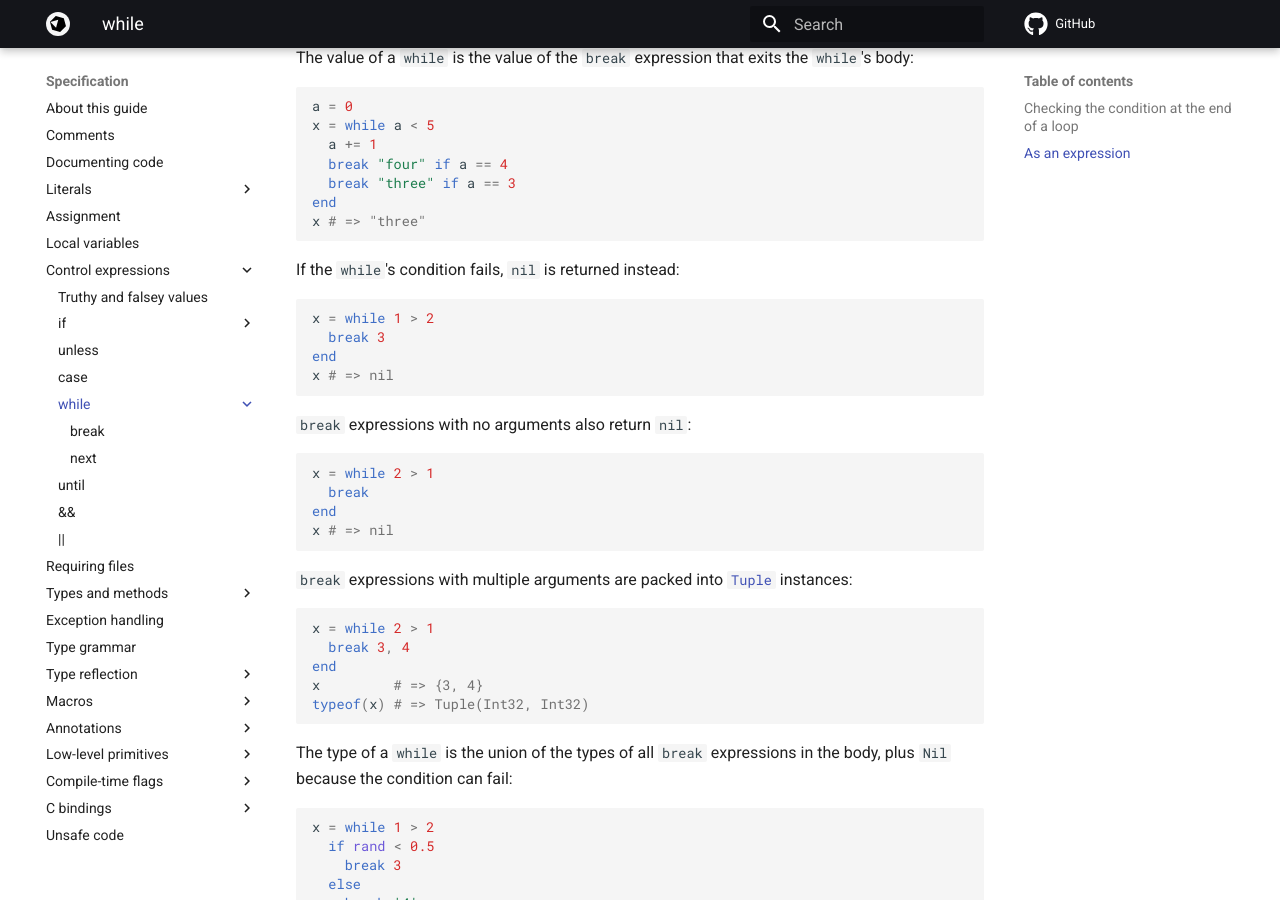
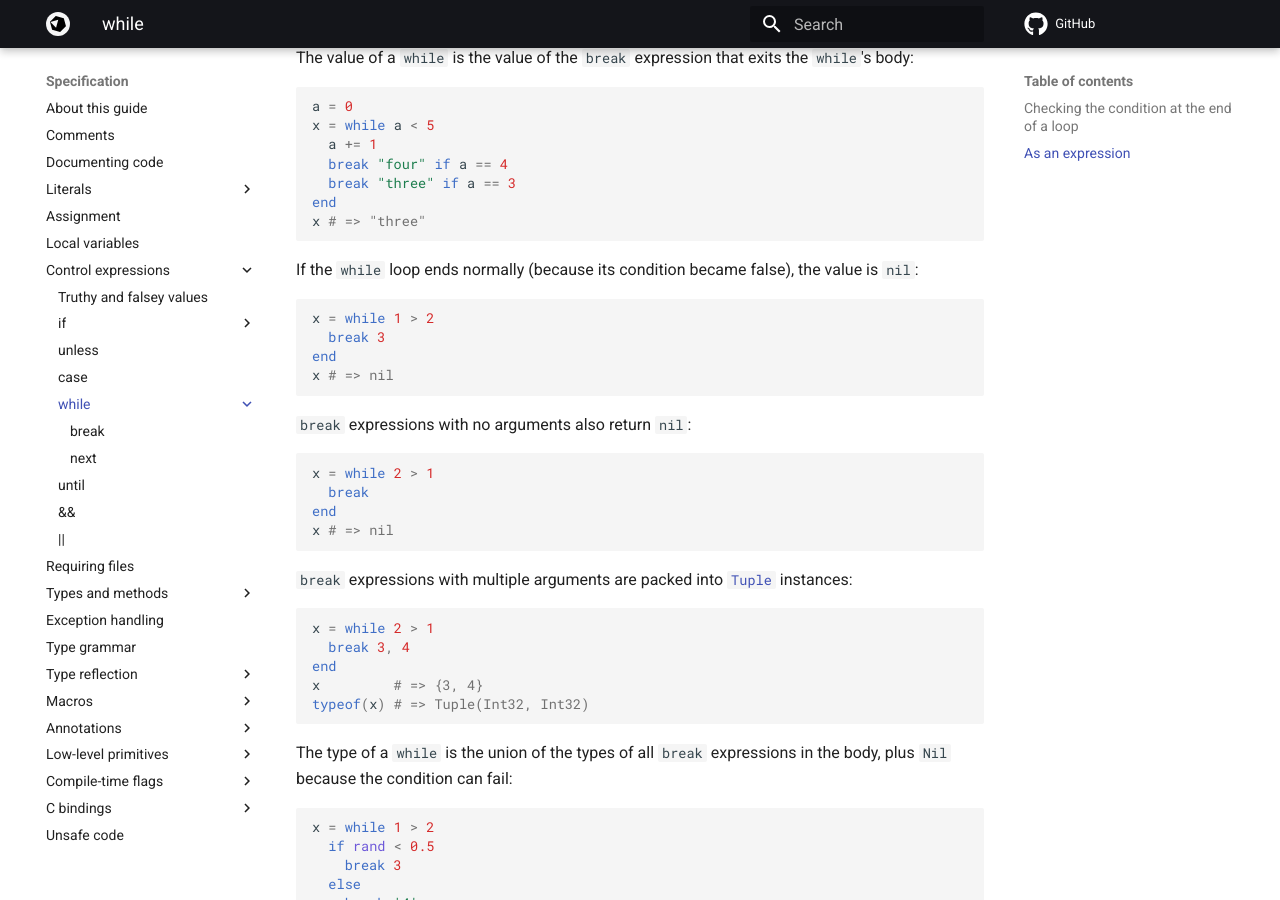
Before and after one commit to crystal-lang/crystal-book, an MkDocs documentation site: the page built from docs/syntax_and_semantics/while.md, in a window 1280 px wide and 900 px high, scrolled down 1245 px. Built offline with MkDocs 1.6.1 and Material for MkDocs 9.7.7, drawn with Linux system fonts in a browser that asks for light colours; nearby versions of some CDN libraries; library files that are not in the unit come from our copies; comment, search, counter and statistics services are not loaded.

Commit message:
Update docs/syntax_and_semantics/while.md
Co-authored-by: Oleh Prypin <oleh@pryp.in>

````diff
--- a/docs/syntax_and_semantics/while.md
+++ b/docs/syntax_and_semantics/while.md
@@ -59,7 +59,7 @@ end
 x # => "three"
 ```
 
-If the `while`'s condition fails, `nil` is returned instead:
+If the `while` loop ends normally (because its condition became false), the value is `nil`:
 
 ```crystal
 x = while 1 > 2
````
